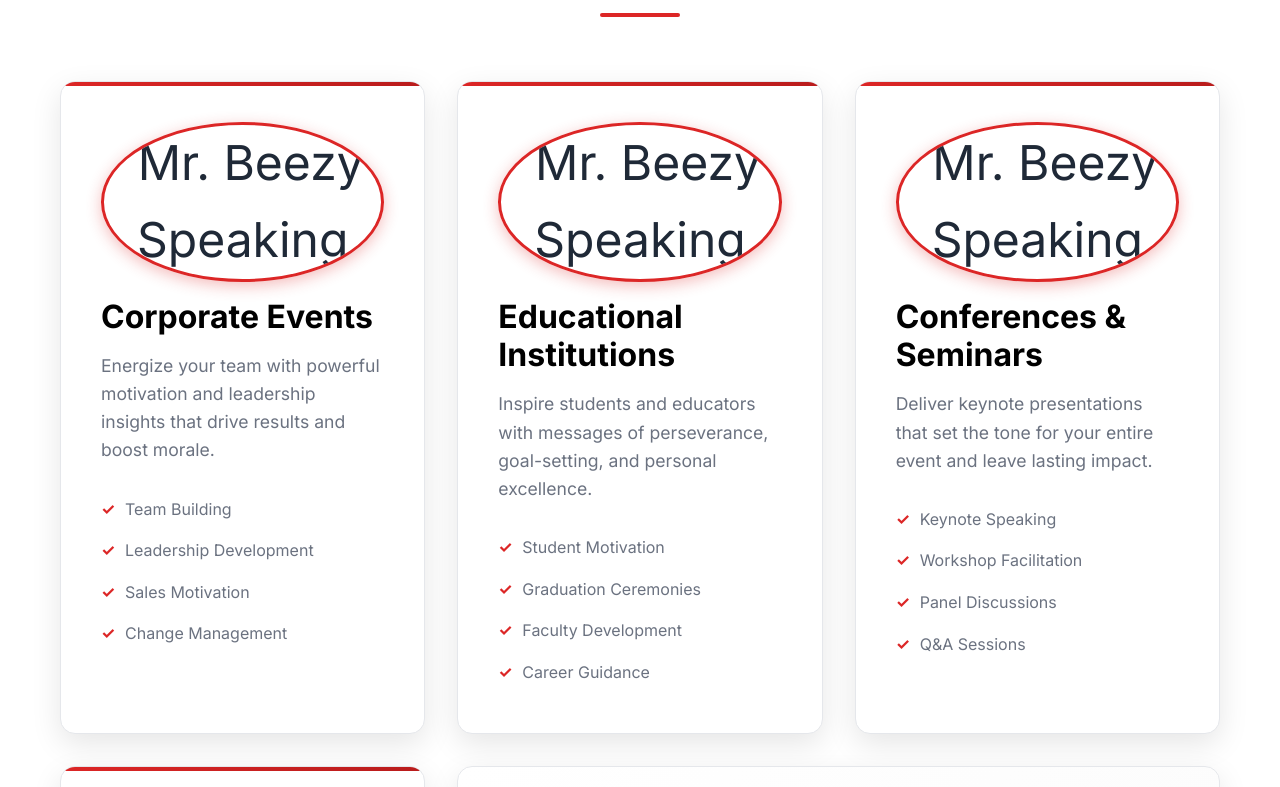
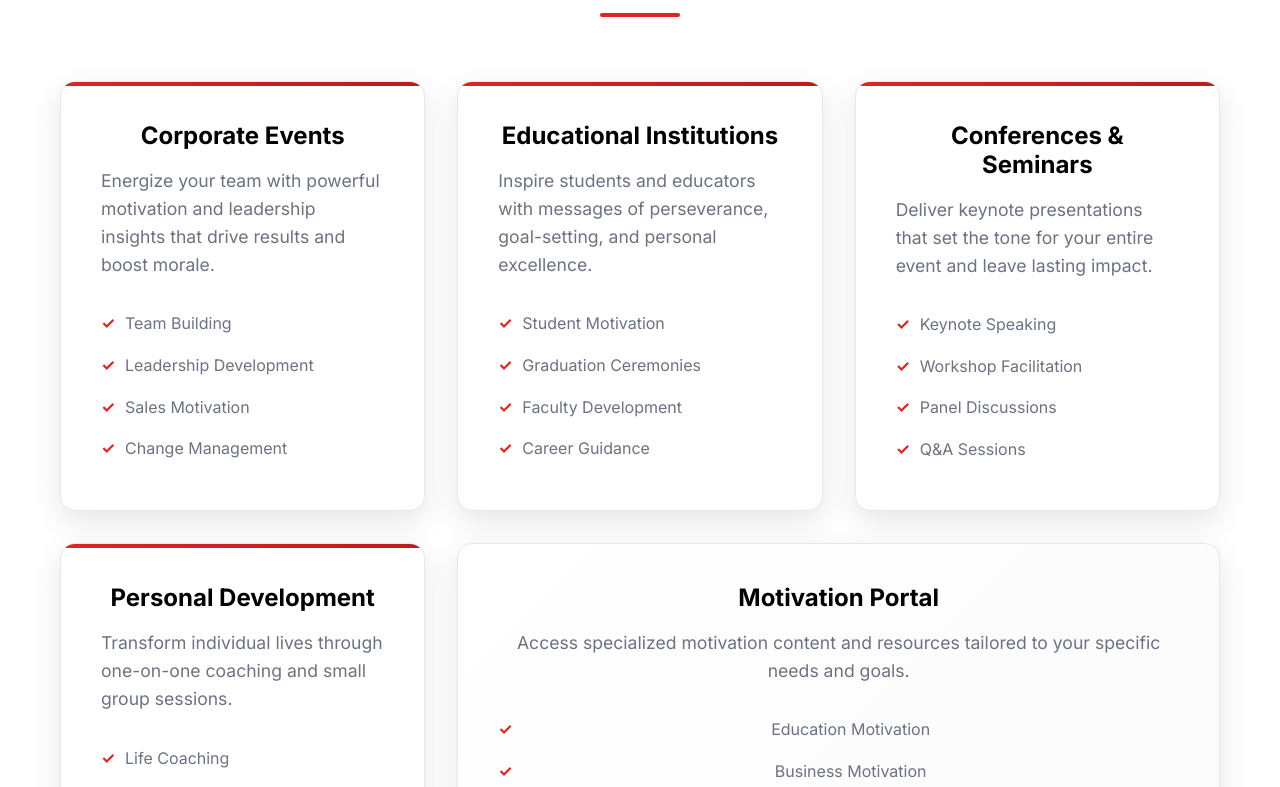
Before and after one commit to CWCMEDIA/mr-beezy-website, a plain HTML site: page index.html in a window 1280 px wide. Shown: the part 2013-2800 px from the top of the page. Drawn offline with Linux system fonts and the light colour scheme.

Commit message:
Remove all image references for clean text-only design - Removed broken image icons from service cards and portal page - Cleaned up CSS by removing image-related styles - Adjusted spacing and typography for text-only layout - Consistent appearance across all browsers

```diff
--- a/index.html
+++ b/index.html
@@ -185,9 +185,6 @@
             </div>
             <div class="services-grid">
                 <div class="service-card">
-                    <div class="service-icon">
-                        <img src="speaking1.jpg" alt="Mr. Beezy Speaking" class="service-image">
-                    </div>
                     <h3>Corporate Events</h3>
                     <p>Energize your team with powerful motivation and leadership insights that drive results and boost morale.</p>
                     <ul class="service-features">
@@ -198,9 +195,6 @@
                     </ul>
                 </div>
                 <div class="service-card">
-                    <div class="service-icon">
-                        <img src="speaking2.jpg" alt="Mr. Beezy Speaking" class="service-image">
-                    </div>
                     <h3>Educational Institutions</h3>
                     <p>Inspire students and educators with messages of perseverance, goal-setting, and personal excellence.</p>
                     <ul class="service-features">
@@ -211,9 +205,6 @@
                     </ul>
                 </div>
                 <div class="service-card">
-                    <div class="service-icon">
-                        <img src="speaking3.jpg" alt="Mr. Beezy Speaking" class="service-image">
-                    </div>
                     <h3>Conferences & Seminars</h3>
                     <p>Deliver keynote presentations that set the tone for your entire event and leave lasting impact.</p>
                     <ul class="service-features">
@@ -224,9 +215,6 @@
                     </ul>
                 </div>
                 <div class="service-card">
-                    <div class="service-icon">
-                        <img src="speaking4.jpg" alt="Mr. Beezy Speaking" class="service-image">
-                    </div>
                     <h3>Personal Development</h3>
                     <p>Transform individual lives through one-on-one coaching and small group sessions.</p>
                     <ul class="service-features">
@@ -237,9 +225,6 @@
                     </ul>
                 </div>
                 <div class="service-card portal-card">
-                    <div class="service-icon">
-                        <img src="speaking5.jpg" alt="Mr. Beezy Speaking" class="service-image">
-                    </div>
                     <h3>Motivation Portal</h3>
                     <p>Access specialized motivation content and resources tailored to your specific needs and goals.</p>
                     <ul class="service-features">
--- a/styles.css
+++ b/styles.css
@@ -587,25 +587,11 @@ p {
     box-shadow: 0 20px 40px rgba(0, 0, 0, 0.15);
 }
 
-.service-icon {
-    font-size: 3rem;
+.service-card h3 {
+    color: var(--dark-gray);
+    font-size: 1.5rem;
     margin-bottom: 1rem;
     text-align: center;
-}
-
-.service-image {
-    width: 80px;
-    height: 80px;
-    object-fit: cover;
-    border-radius: 50%;
-    border: 3px solid var(--primary-red);
-    box-shadow: 0 4px 15px rgba(220, 38, 38, 0.3);
-    transition: all var(--transition-normal);
-}
-
-.service-card:hover .service-image {
-    transform: scale(1.1);
-    box-shadow: 0 8px 25px rgba(220, 38, 38, 0.4);
 }
 
 .service-card h3 {
```
Also changed, not shown: portal-styles.css (+4 -18 lines), portal.html (+0 -9 lines).
